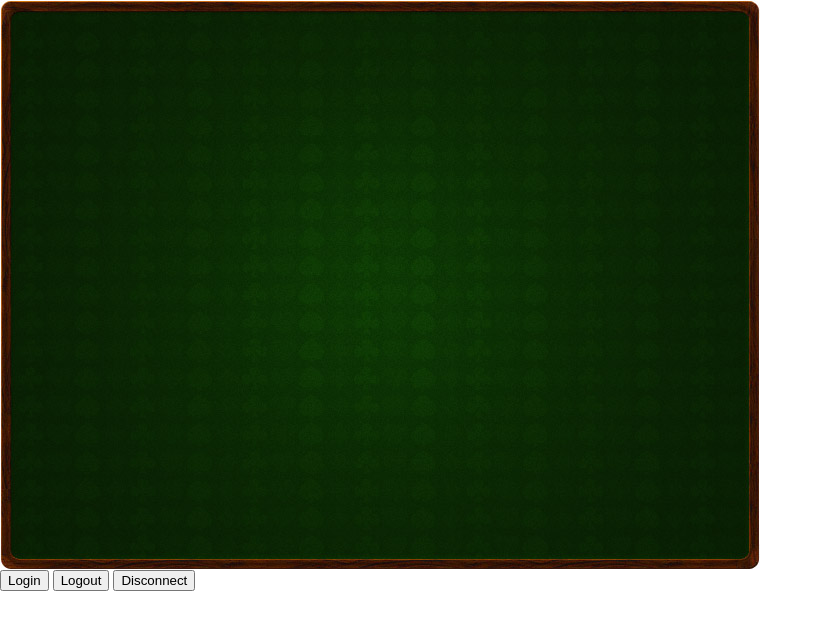
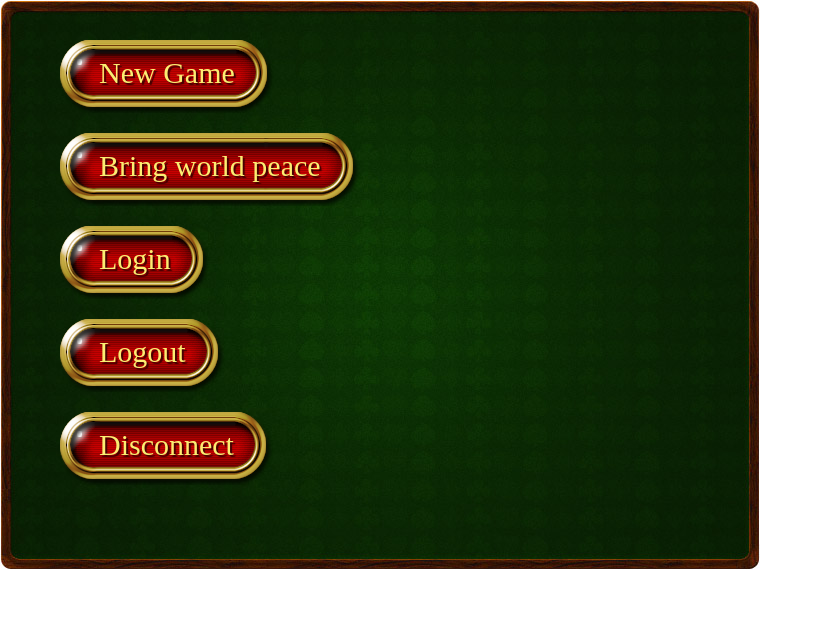
Before and after one commit to oree/bridge-client, a PHP site: page /index.html in a window 1280 px wide. Shown: the top 630 px of the page, without its empty margins (0-823 px from the left). Run offline with PHP 8.4, Linux system fonts and the light colour scheme; some libraries are stand-ins or nearby versions.

Commit message:
Menu and button test.

```diff
--- a/deal.html
+++ b/deal.html
@@ -21,11 +21,6 @@
     <script src="main.js">
     </script>
     <script>
-        var log = log4javascript.getLogger();
-		var appender = new log4javascript.BrowserConsoleAppender();
-		log.addAppender(appender);
-		log.debug("starting");
-
 		$("div.error").ajaxError(function(e, jqxhr, settings, exception) {
 			log.error("ajax error ", exception);
  			$(this).text( "Triggered ajaxError handler." );
--- a/index.html
+++ b/index.html
@@ -6,55 +6,37 @@
         <meta name="keywords" content="Flux, Mac">
         <link href="main.css" rel="stylesheet" type="text/css">
         <title>Play Bridge</title>
-        <script src="https://ajax.googleapis.com/ajax/libs/jquery/1.5.2/jquery.min.js">
-        </script>
-        <script src="scripts/log4js/log4javascript.js">
-        </script>
     </head>
     <body>
         <div id="table">
+            <div class="buttons">
+                <a class="button " id="newgame"><span>New Game</span></a>
+                <a class="button " id="worldpeace"><span>Bring world peace</span></a>
+                <a class="button " id="login"><span>Login</span></a>
+                <a class="button " id="logout"><span>Logout</span></a>
+                <a class="button " id="disconnect"><span>Disconnect</span></a>
+            </div>
             <div class="myhand">
             </div>
         </div>
-		<div class="error"></div>
-    <div>
-      <button id="login">Login</button>
-      <button id="logout">Logout</button>
-      <button id="disconnect">Disconnect</button>
-    </div>
-    <div id="user-info" style="display: none;"></div>
-
-    <script src="http://ajax.googleapis.com/ajax/libs/jquery/1.3.2/jquery.min.js"></script>
-
-    <div id="fb-root"></div>
-    <script src="http://connect.facebook.net/en_US/all.js"></script>
-    <script>
-      // initialize the library with the API key
-      FB.init({ appId: '178032535583061' });
-
-      // fetch the status on load
-      FB.getLoginStatus(handleSessionResponse);
-
-      $('#login').bind('click', function() {
-        FB.login(handleSessionResponse);
-      });
-
-      $('#logout').bind('click', function() {
-        FB.logout(handleSessionResponse);
-      });
-
-      $('#disconnect').bind('click', function() {
-        FB.api({ method: 'Auth.revokeAuthorization' }, function(response) {
-          clearDisplay();
-        });
-      });
-
-      // no user, clear display
-      function clearDisplay() {
-        $('#user-info').hide('fast');
-      }
+        <div class="error">
+        </div>
+        <div>
+        </div>
+        <div id="user-info">
+        </div>
+        <div id="fb-root">
+        </div>
+    </body>
+    <script src="http://ajax.googleapis.com/ajax/libs/jquery/1.5.2/jquery.min.js">
     </script>
-    </body>
+    <script src="http://connect.facebook.net/en_US/all.js">
+    </script>
+    <script src="scripts/log4js/log4javascript.js">
+    </script>
     <script src="main.js">
     </script>
+    <script>
+        initBridge();
+    </script>
 </html>
--- a/main.css
+++ b/main.css
@@ -165,3 +165,47 @@ html, body {
 .error {
 	display: none;
 }
+
+
+.clear { /* generic container (i.e. div) for floating buttons */
+    overflow: hidden;
+    clear: both;
+}
+
+div.buttons {
+	margin-top: 20px;
+	margin-left: 60px;
+}
+
+a.button {
+    background: transparent url('images/button_big-right.png') no-repeat scroll top right;
+    color: #fbed72;
+    display: block;
+    font: normal 30px "Times New Roman", serif;
+    height: 73px;
+	margin-right: 6px;
+    padding-right: 39px; /* sliding doors padding */
+    text-decoration: none;
+	float: left;
+	clear: both;
+	margin-top: 20px;
+	text-shadow: #420101 2px 2px 1px;
+}
+
+a.button span {
+    background: transparent url('images/button_big-left.png') no-repeat;
+    display: block;
+    line-height: 53px;
+    padding: 6px 0 14px 39px;
+}
+
+a.button:hover {
+    background-position: bottom right;
+    color: #cbbd42;
+    outline: none; /* hide dotted outline in Firefox */
+}
+
+a.button:hover span {
+    background-position: bottom left;
+    padding: 7px 0 13px 39px; /* push text down 1px */
+}
--- a/main.js
+++ b/main.js
@@ -1,8 +1,16 @@
 
+var appId = '178032535583061';
 
+// Log4Javascript.
+var log = log4javascript.getLogger();
+var appender = new log4javascript.BrowserConsoleAppender();
+log.addAppender(appender);
+log.debug("starting");
 
 // handle a session response from any of the auth related calls
 function handleSessionResponse(response) {
+	log.debug("FB session response", response);
+
 	// if we dont have a session, just hide the user info
 	if (!response.session) {
 		clearDisplay();
@@ -15,7 +23,59 @@ function handleSessionResponse(response) {
 		query : 'SELECT name, pic FROM profile WHERE id=' + FB.getSession().uid
 	}, function(response) {
 		var user = response[0];
+		log.debug("FB user", user);
 		$('#user-info').html('<img src="' + user.pic + '">' + user.name).show(
 				'fast');
 	});
 }
+
+function initBridge() {
+
+	log.debug("FB init for app id", appId);
+
+	// initialize the library with the API key
+	FB.init( {
+		appId : appId
+	});
+
+	log.debug("get FB login status");
+	// fetch the status on load
+	FB.getLoginStatus(handleSessionResponse);
+
+	log.debug("bind button events");
+	$('#login').bind('click', function() {
+		log.debug("login");
+		FB.login(handleSessionResponse);
+	});
+
+	$('#logout').bind('click', function() {
+		log.debug("logout");
+		FB.logout(handleSessionResponse);
+	});
+
+	$('#disconnect').bind('click', function() {
+		log.debug("revoke/disconnect");
+		FB.api( {
+			method : 'Auth.revokeAuthorization'
+		}, function(response) {
+			clearDisplay();
+		});
+	});
+
+	$("#newgame").bind("click", function() {
+		location.href="./deal.html";
+	});
+
+	$().ready(function() {
+
+		// Fix post-click button style for IE.
+		$("a.button").bind("click", function(){this.blur();return true;});
+	});
+
+}
+
+// no user, clear display
+function clearDisplay() {
+	log.debug("clear user info");
+	$('#user-info').hide('fast');
+}
```
Also changed, not shown: images/button_big-left.png (added), images/button_big-right.png (added), images/button_small-left.png (added), images/button_small-right.png (added).
